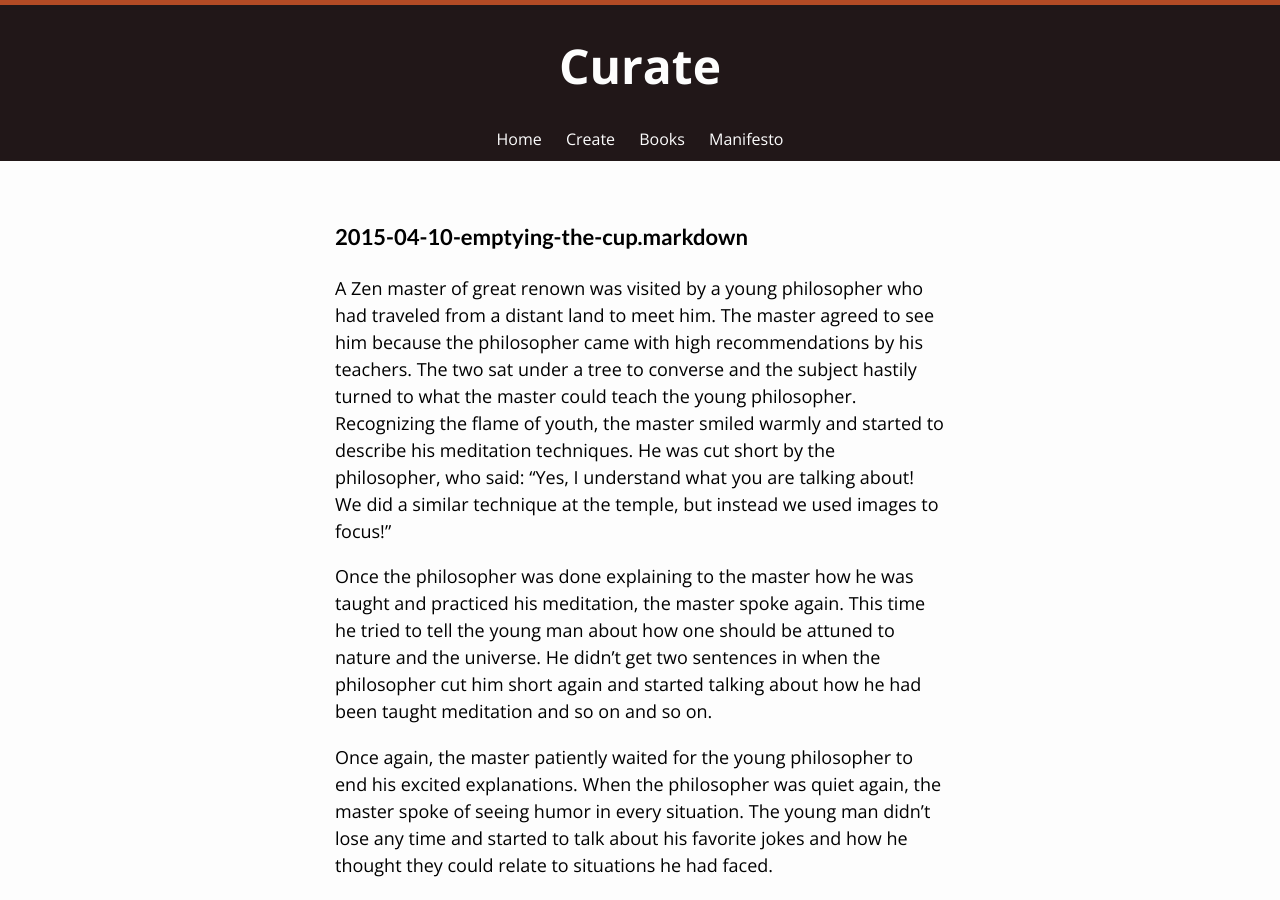
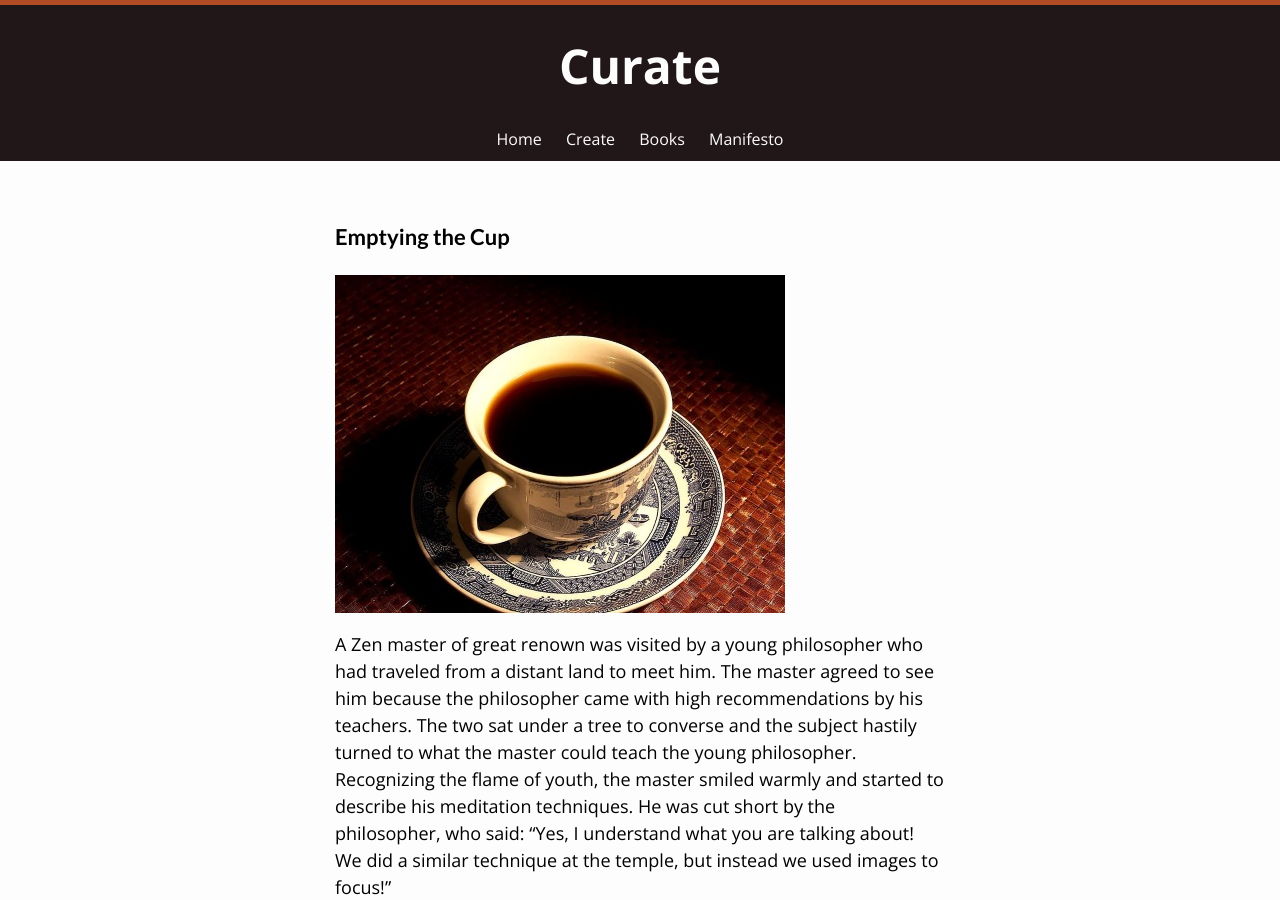
Before and after one commit to kalongthewires/curate, a Jekyll site: the page built from _posts/2015-04-10-emptying-the-cup.md, in a window 1280 px wide and 900 px high. Built offline with Jekyll 4.4.1, drawn with Linux system fonts in a browser that asks for light colours; nearby versions of some CDN libraries.

Commit message:
Updated 2015-04-10-emptying-the-cup.md

```diff
--- a/_posts/2015-04-10-emptying-the-cup.md
+++ b/_posts/2015-04-10-emptying-the-cup.md
@@ -1,6 +1,6 @@
 ---
 published: true
-title: "2015-04-10-emptying-the-cup.markdown"
+title: Emptying the Cup
 layout: post
 categories:
   - curate
@@ -8,6 +8,8 @@ date: "2015-04-10"
 tags:
   - book
 ---
+
+![A cup of coffee.](/images/cup-of-coffee.jpg)
 
 > A Zen master of great renown was visited by a young philosopher who had traveled from a distant land to meet him. The master agreed to see him because the philosopher came with high recommendations by his teachers. The two sat under a tree to converse and the subject hastily turned to what the master could teach the young philosopher. Recognizing the flame of youth, the master smiled warmly and started to describe his meditation techniques. He was cut short by the philosopher, who said: “Yes, I understand what you are talking about! We did a similar technique at the temple, but instead we used images to focus!”
 
```
